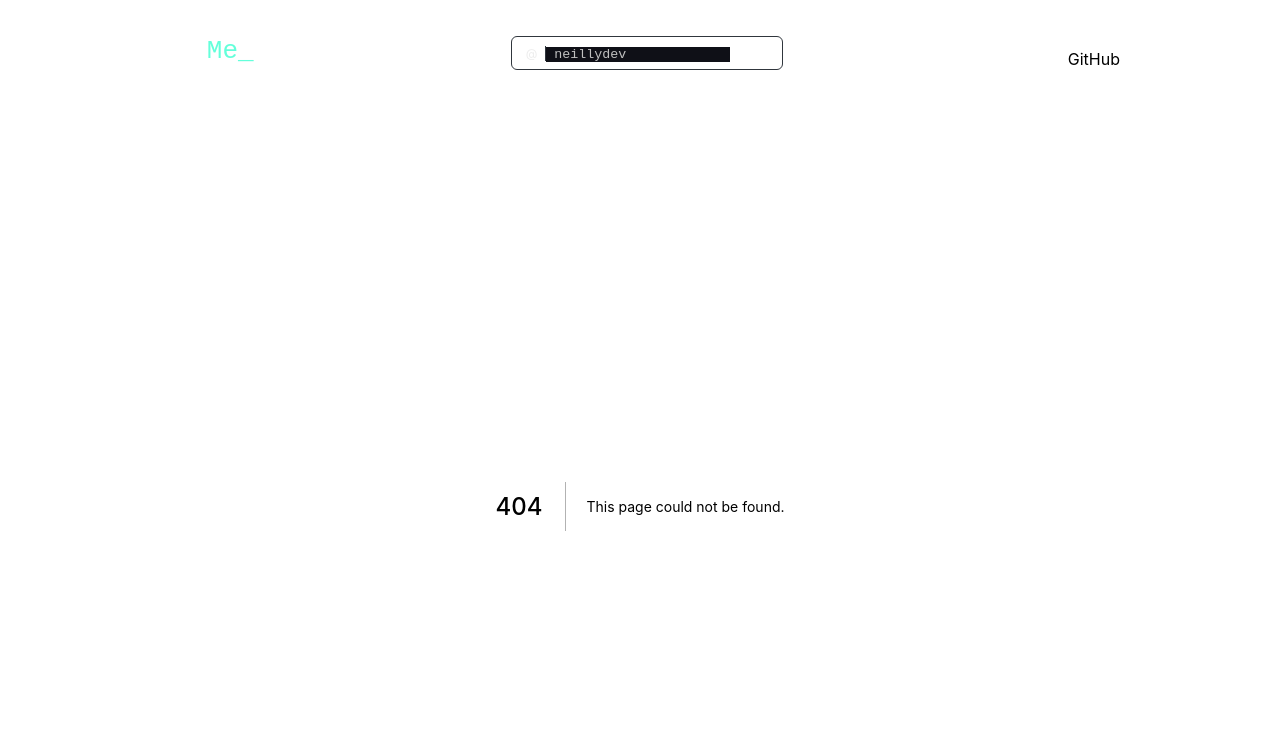
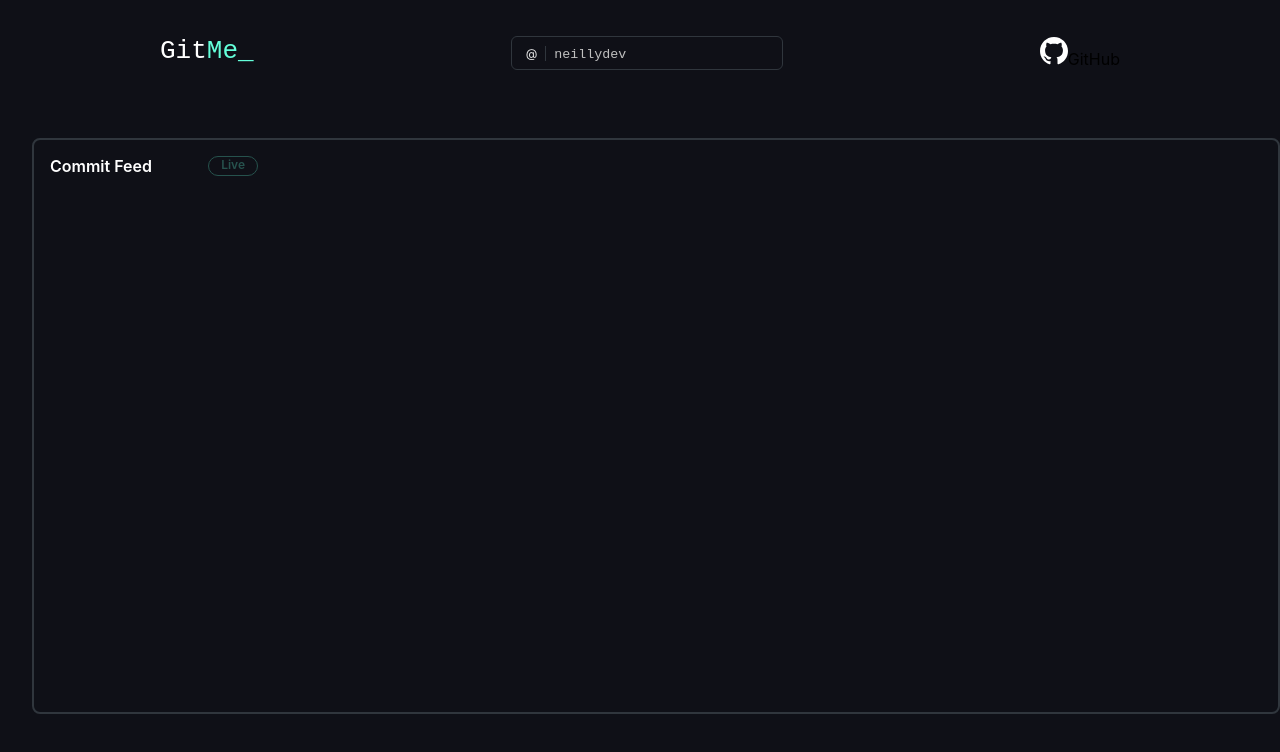
Before and after one commit to neillydev/gitme, a Next.js app: page /components/Feed in a window 1280 px wide. Before the commit this address had no page. Shown: the top 752 px of the page. Built offline with nearby package versions, Linux system fonts and the light colour scheme.

Commit message:
create live commit feed to display commits

```diff
--- a/pages/[user_id].tsx
+++ b/pages/[user_id].tsx
@@ -1,5 +1,6 @@
 import React from 'react';
 import styles from '../styles/Portfolio.module.scss';
+import Feed from './components/Feed';
 import Project from './components/Project';
 import Tabs from './components/Tabs';
 
@@ -32,6 +33,7 @@ const Portfolio = () => {
             <div className={styles.projectsSection}>
               <a href='https://github.com/neillydev/gitme' target='_blank'><Project /></a>
             </div>
+            <Feed />
           </div>
         </div>
       </div>
--- /dev/null
+++ b/pages/components/Feed.tsx
@@ -0,0 +1,21 @@
+import React from 'react';
+
+import styles from '../../styles/Feed.module.scss';
+
+const Feed = () => {
+    return (
+        <div className={styles.feedSection}>
+            <div className={styles.feedContainer}>
+                <div className={styles.feedHeader}>
+                    <h2>Commit Feed</h2>
+                    <span className={styles.live}>Live</span>
+                </div>
+                <div className={styles.feedBody}>
+
+                </div>
+            </div>
+        </div>
+    )
+}
+
+export default Feed;
--- /dev/null
+++ b/styles/Feed.module.scss
@@ -0,0 +1,58 @@
+@import 'colors';
+@import 'fonts';
+
+@keyframes pulse {
+    from {
+        opacity: 1;
+    }
+
+    50% {
+        opacity: 0.25;
+    }
+
+    100% {
+        opacity: 1;
+    }
+}
+
+.feedSection {
+    height: 80%;
+    padding: 2rem 0 2rem 2rem;
+}
+
+.feedContainer {
+    display: flex;
+    flex-direction: column;
+    width: auto;
+    height: 100%;
+    border-radius: 4px;
+    position: relative;
+    border-style: solid;
+    border-width: 2px;
+    border-radius: 6px;
+    border-color: #30363d;
+    border-radius: 8px;
+}
+
+.feedHeader {
+    padding: 1rem 1rem;
+    width: 15rem;
+    display: flex;
+    justify-content: space-between;
+    h2 {
+        color: #fff;
+        font-size: 16px;
+        font-weight: 600;
+    }
+}
+
+.live {
+    opacity: 0;
+    color: $base-green;
+    font-size: 12px;
+    font-weight: 600;
+    border: 1px solid;
+    border-radius: 10px;
+    padding: 0.01rem 0.75rem;
+    animation: pulse 2.25s ease-in-out infinite;
+}
--- a/styles/Portfolio.module.scss
+++ b/styles/Portfolio.module.scss
@@ -118,6 +118,7 @@
 }
 
 .portfolioContent {
+    display: flex;
     width: 100%;
     height: 100%;
 
```
